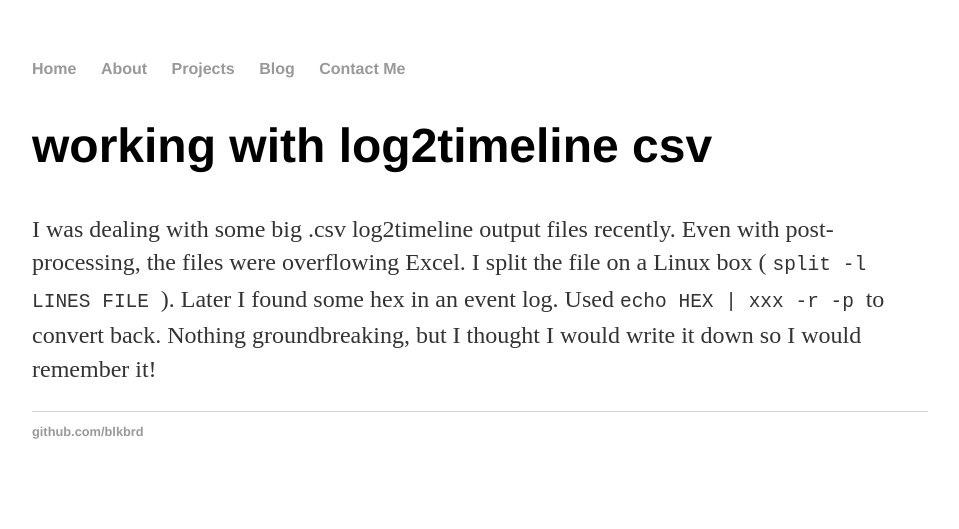
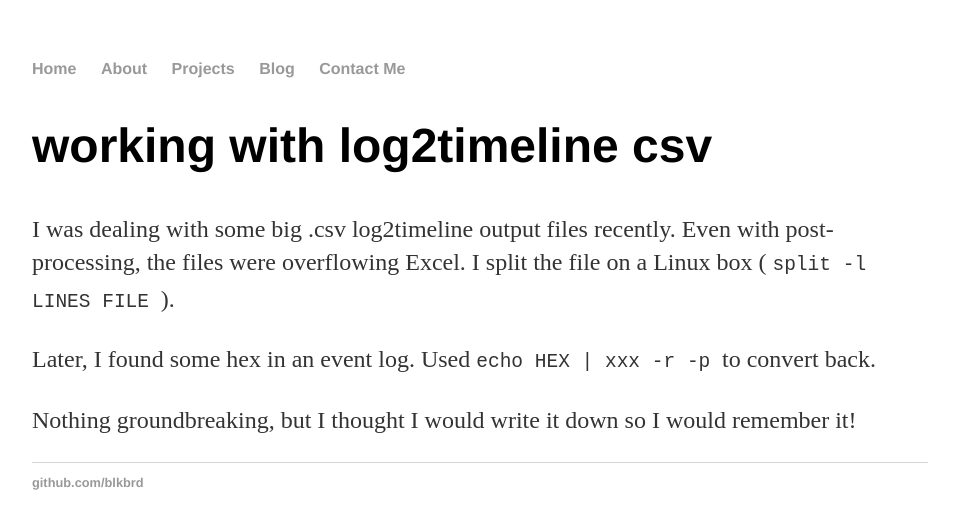
Before and after one commit to blkbrd/blkbrd.github.io, a Jekyll site: the page built from _posts/2017-09-29-Working-with-log2timeline.md, in a window 1280 px wide. Shown: the top 529 px of the page, without its empty margins (160-1119 px from the left). Built offline with Jekyll 4.4.1, drawn with Linux system fonts in a browser that asks for light colours.

Commit message:
Update 2017-09-29-Working-with-log2timeline.md
spacing

```diff
--- a/_posts/2017-09-29-Working-with-log2timeline.md
+++ b/_posts/2017-09-29-Working-with-log2timeline.md
@@ -7,5 +7,7 @@ date: 2017-09-29
 I was dealing with some big .csv log2timeline output files recently.
 Even with post-processing, the files were overflowing Excel.
 I split the file on a Linux box ( <code> split -l LINES FILE </code> ).
-Later I found some hex in an event log. Used <code> echo HEX | xxx -r -p </code> to convert back.
+<p>
+Later, I found some hex in an event log. Used <code> echo HEX | xxx -r -p </code> to convert back.
+<p>
 Nothing groundbreaking, but I thought I would write it down so I would remember it!
```
